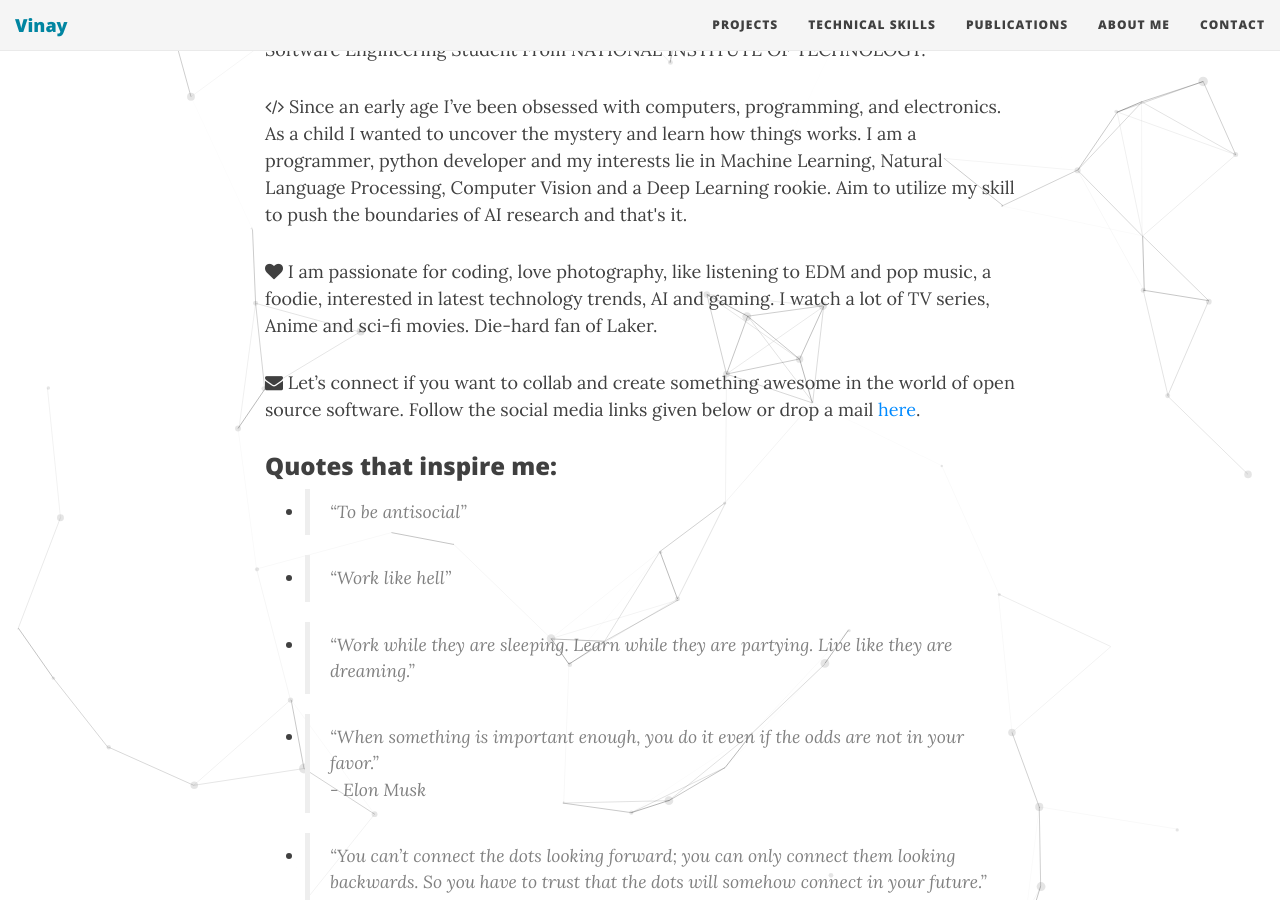
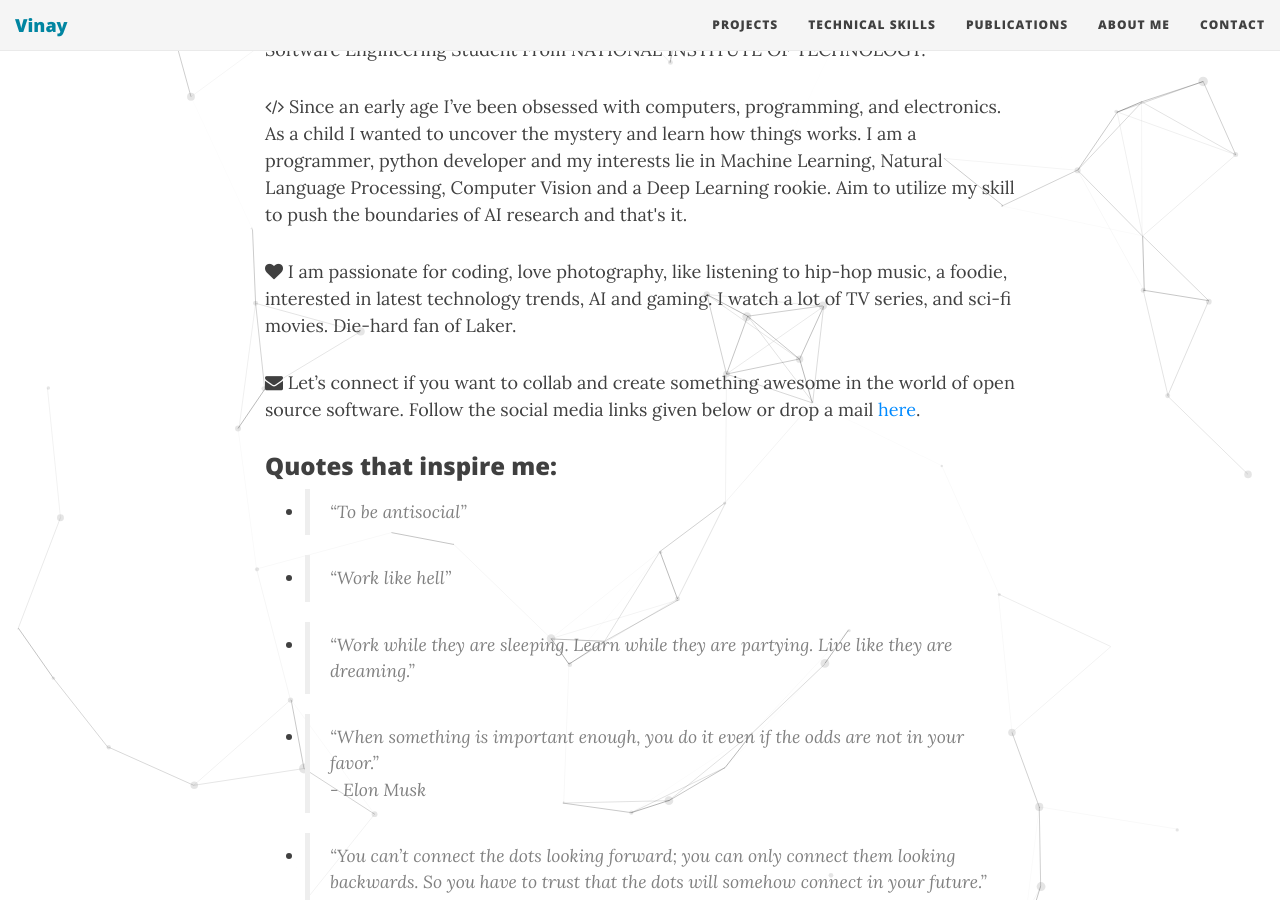
Before and after one commit to Vinaygond/Vinaygond.github.io, a Jekyll site: the page built from aboutme.md, in a window 1280 px wide and 900 px high, scrolled down 350 px. Built offline with Jekyll 4.4.1, drawn with Linux system fonts in a browser that asks for light colours; nearby versions of some CDN libraries.

Commit message:
Update aboutme.md

```diff
--- a/aboutme.md
+++ b/aboutme.md
@@ -17,7 +17,7 @@ I am a programmer, python developer and my interests lie in Machine Learning, Na
 
 <p class="about-text">
 <span class="fa fa-heart about-icon"></span>
-I am passionate for coding, love photography, like listening to EDM and pop music, a foodie, interested in latest technology trends, AI and gaming. I watch a lot of TV series, Anime and sci-fi movies. Die-hard fan of Laker.
+I am passionate for coding, love photography, like listening to hip-hop music, a foodie, interested in latest technology trends, AI and gaming. I watch a lot of TV series, and sci-fi movies. Die-hard fan of Laker.
 </p>
 
 <p class="about-text">
```
